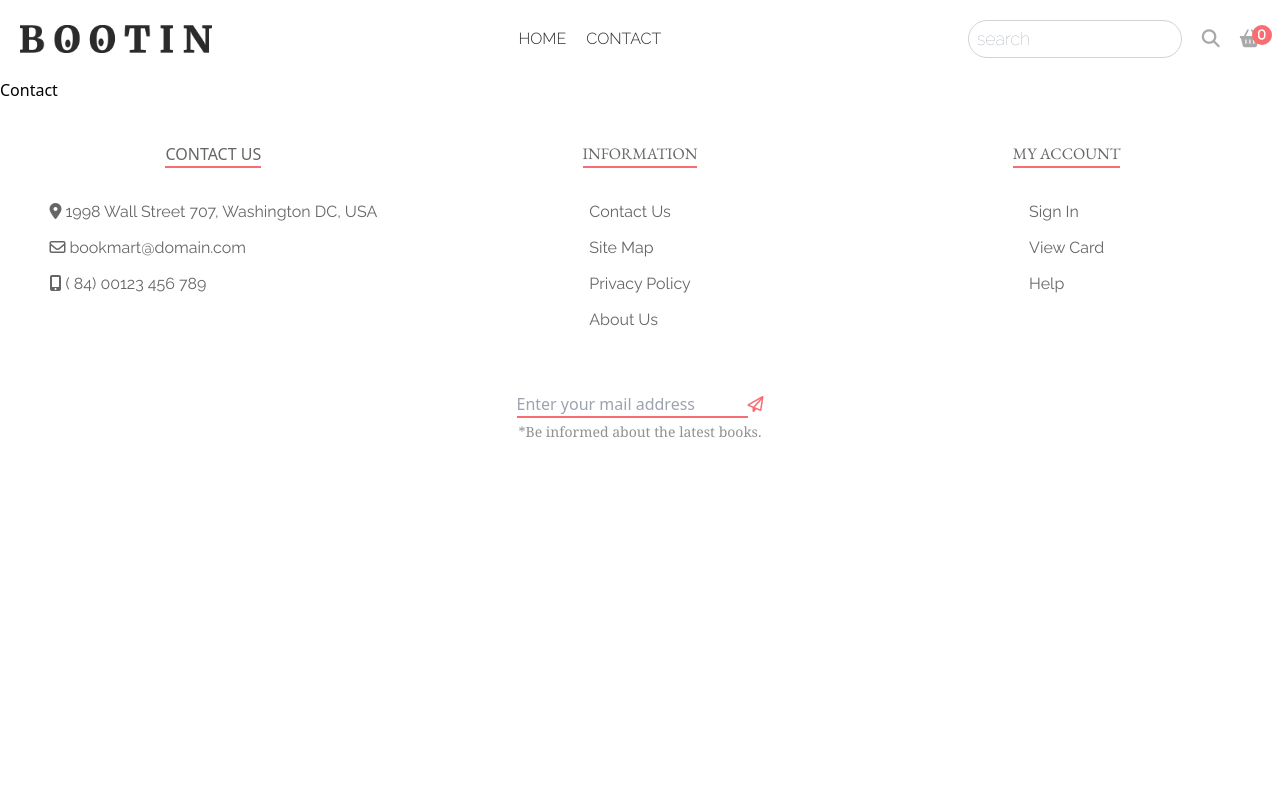
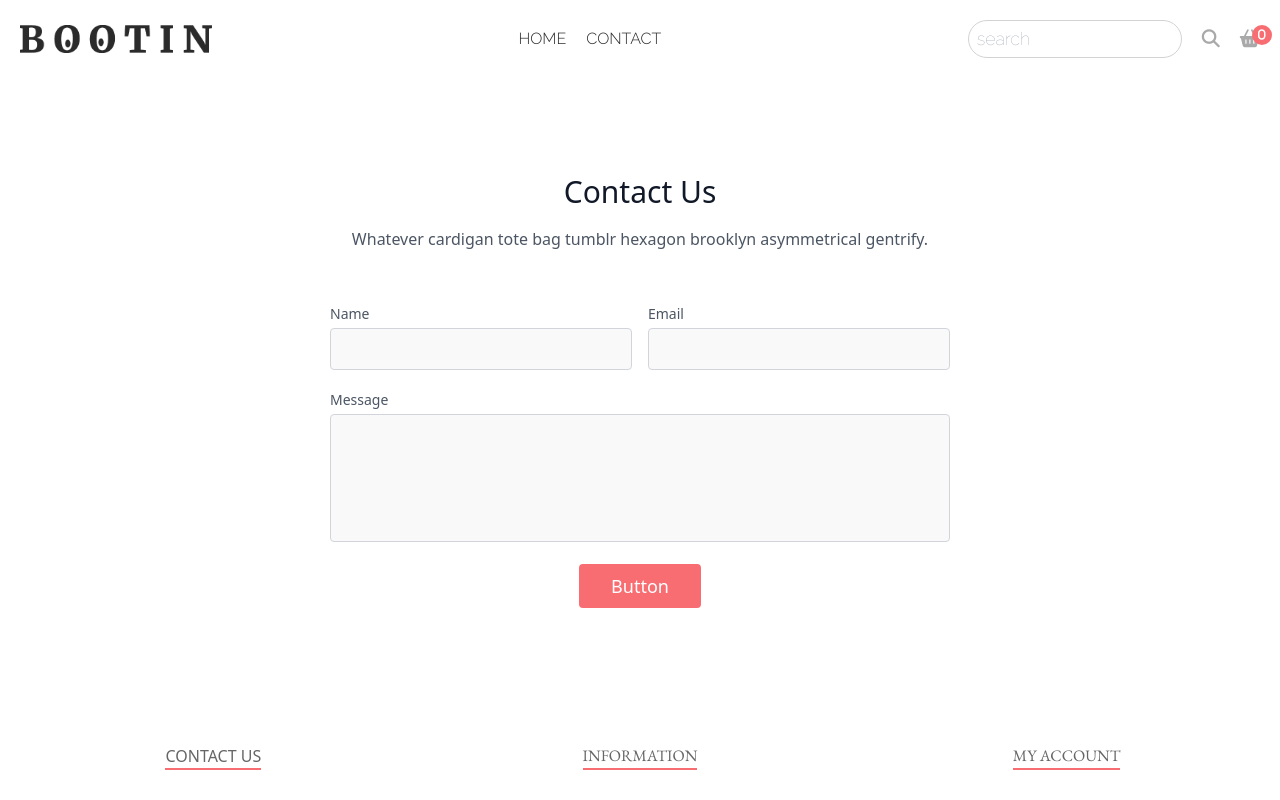
Before and after one commit to kubratanrikulu/mern-bookstore, a React (Vite) app in the folder client/: page /contact in a window 1280 px wide. Shown: the top 800 px of the page. Built offline with nearby package versions, Linux system fonts and the light colour scheme.

Commit message:
style(ui): design contact form

```diff
--- a/client/src/pages/Contact.jsx
+++ b/client/src/pages/Contact.jsx
@@ -1,6 +1,38 @@
 const Contact = () => {
     return (
-        <div>Contact</div>
+        <section className="text-gray-600 body-font relative">
+            <div className="container px-5 py-24 mx-auto">
+                <div className="flex flex-col text-center w-full mb-12">
+                    <h1 className="sm:text-3xl text-2xl font-medium title-font mb-4 text-gray-900">Contact Us</h1>
+                    <p className="lg:w-2/3 mx-auto leading-relaxed text-base">Whatever cardigan tote bag tumblr hexagon brooklyn asymmetrical gentrify.</p>
+                </div>
+                <div className="lg:w-1/2 md:w-2/3 mx-auto">
+                    <div className="flex flex-wrap -m-2">
+                        <div className="p-2 w-1/2">
+                            <div className="relative">
+                                <label htmlFor="name" className="leading-7 text-sm text-gray-600">Name</label>
+                                <input type="text" id="name" name="name" className="w-full bg-gray-100 bg-opacity-50 rounded border border-gray-300 focus:border-primary focus:bg-white focus:ring-2 focus:ring-indigo-200 text-base outline-none text-gray-700 py-1 px-3 leading-8 transition-colors duration-200 ease-in-out" />
+                            </div>
+                        </div>
+                        <div className="p-2 w-1/2">
+                            <div className="relative">
+                                <label htmlFor="email" className="leading-7 text-sm text-gray-600">Email</label>
+                                <input type="email" id="email" name="email" className="w-full bg-gray-100 bg-opacity-50 rounded border border-gray-300 focus:border-primary focus:bg-white focus:ring-2 focus:ring-indigo-200 text-base outline-none text-gray-700 py-1 px-3 leading-8 transition-colors duration-200 ease-in-out" />
+                            </div>
+                        </div>
+                        <div className="p-2 w-full">
+                            <div className="relative">
+                                <label htmlFor="message" className="leading-7 text-sm text-gray-600">Message</label>
+                                <textarea id="message" name="message" className="w-full bg-gray-100 bg-opacity-50 rounded border border-gray-300 focus:border-primary focus:bg-white focus:ring-2 focus:ring-indigo-200 h-32 text-base outline-none text-gray-700 py-1 px-3 resize-none leading-6 transition-colors duration-200 ease-in-out"></textarea>
+                            </div>
+                        </div>
+                        <div className="p-2 w-full">
+                            <button className="flex mx-auto text-white bg-primary border-0 py-2 px-8 focus:outline-none rounded text-lg">Button</button>
+                        </div>
+                    </div>
+                </div>
+            </div>
+        </section>
     )
 }
 
```
